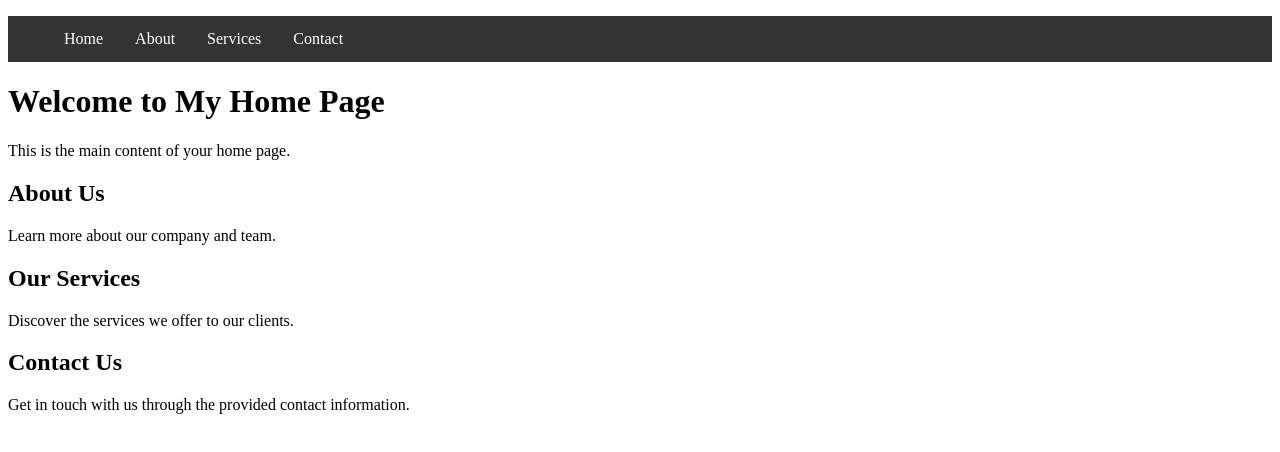
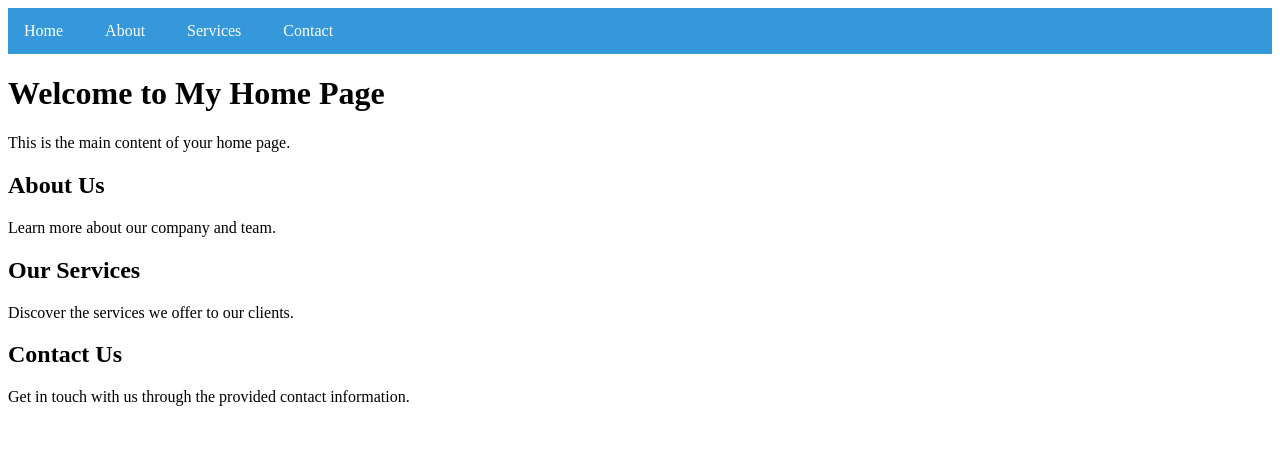
Before and after one commit to JackJudalon/JackJudalon.github.io, a plain HTML site: page index.html in a window 1280 px wide. Drawn offline with Linux system fonts and the light colour scheme.

Commit message:
Update CSS1

```diff
--- a/index.html
+++ b/index.html
@@ -8,8 +8,10 @@
         /* Style for the navigation bar */
         ul.navbar {
             list-style-type: none;
-            background-color: #333;
+            background-color: #3498db; /* Light blue background color */
             overflow: hidden;
+            margin: 0;
+            padding: 0;
         }
 
         ul.navbar li {
@@ -25,14 +27,19 @@
         }
 
         ul.navbar li a:hover {
-            background-color: #444;
+            background-color: #2980b9; /* Darker blue on hover */
+        }
+
+        /* Add a bit of spacing to the navigation links */
+        ul.navbar li + li {
+            margin-left: 10px;
         }
     </style>
 </head>
 <body>
     <!-- Navigation bar -->
     <ul class="navbar">
-        <li><a href="#home">Home</a></li>
+        <li><a href="index.html">Home</a></li>
         <li><a href="about.html">About</a></li>
         <li><a href="#services">Services</a></li>
         <li><a href="contact.html">Contact</a></li>
```
